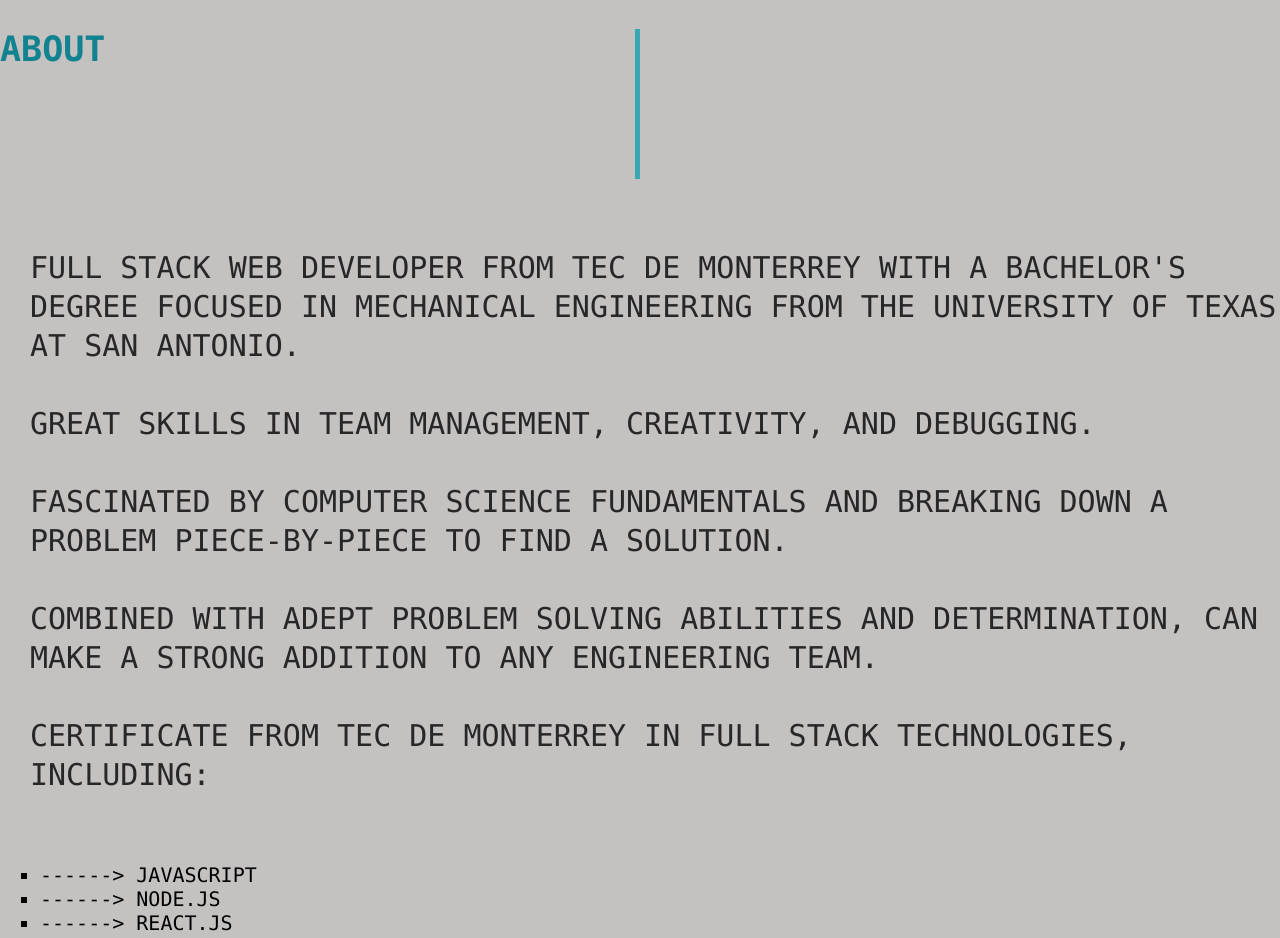
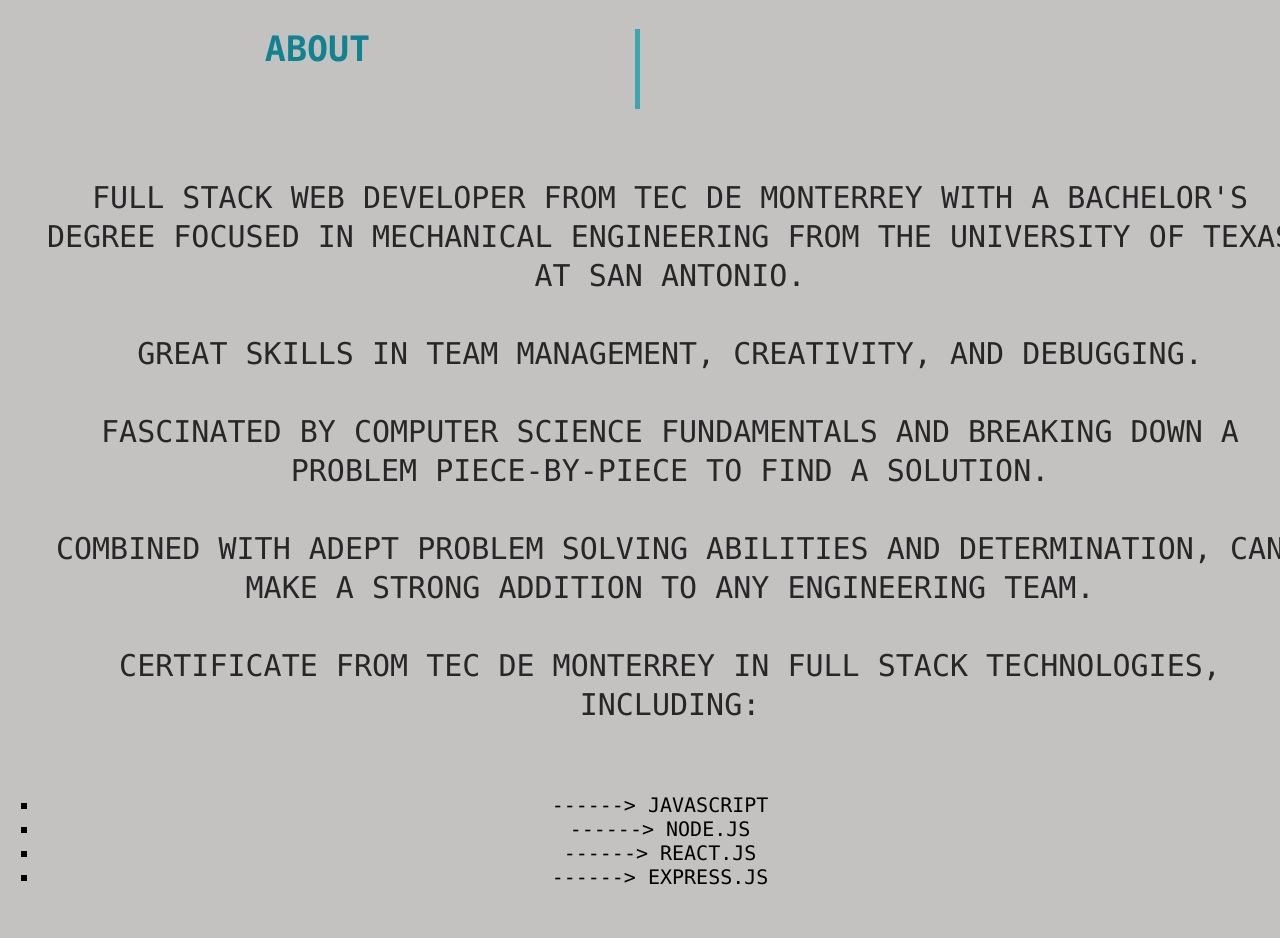
Before and after one commit to dmxtech/My-portfolio, a plain HTML site: page index.html in a window 1280 px wide. Shown: the part 860-1798 px from the top of the page. Drawn offline with nearby package versions, Linux system fonts and the light colour scheme.

Commit message:
update section titles and step content/ centered content

```diff
--- a/assets/css/style.css
+++ b/assets/css/style.css
@@ -91,10 +91,11 @@
   margin: 0 0 0 0px;
   width: 50%;
   display: block;
+  text-align: center;
   justify-content: center;
   flex: 2 3%;
   border-right: 5px solid #39a6b2;
-  height: 150px;
+  height: 80px;
 
 }
 
@@ -103,7 +104,7 @@
 .step-text {
   line-height: 1.3;
   font-size: 30px;
-  text-align: left;
+  text-align: center;
   margin-left: 30px;
   width: 100%;
   color: var(--blackcolor);
@@ -115,6 +116,7 @@
   font-size: 20px;
   display: block;
   list-style-type: square;
+  text-align: center;
 }
 
 .galery a {
```
